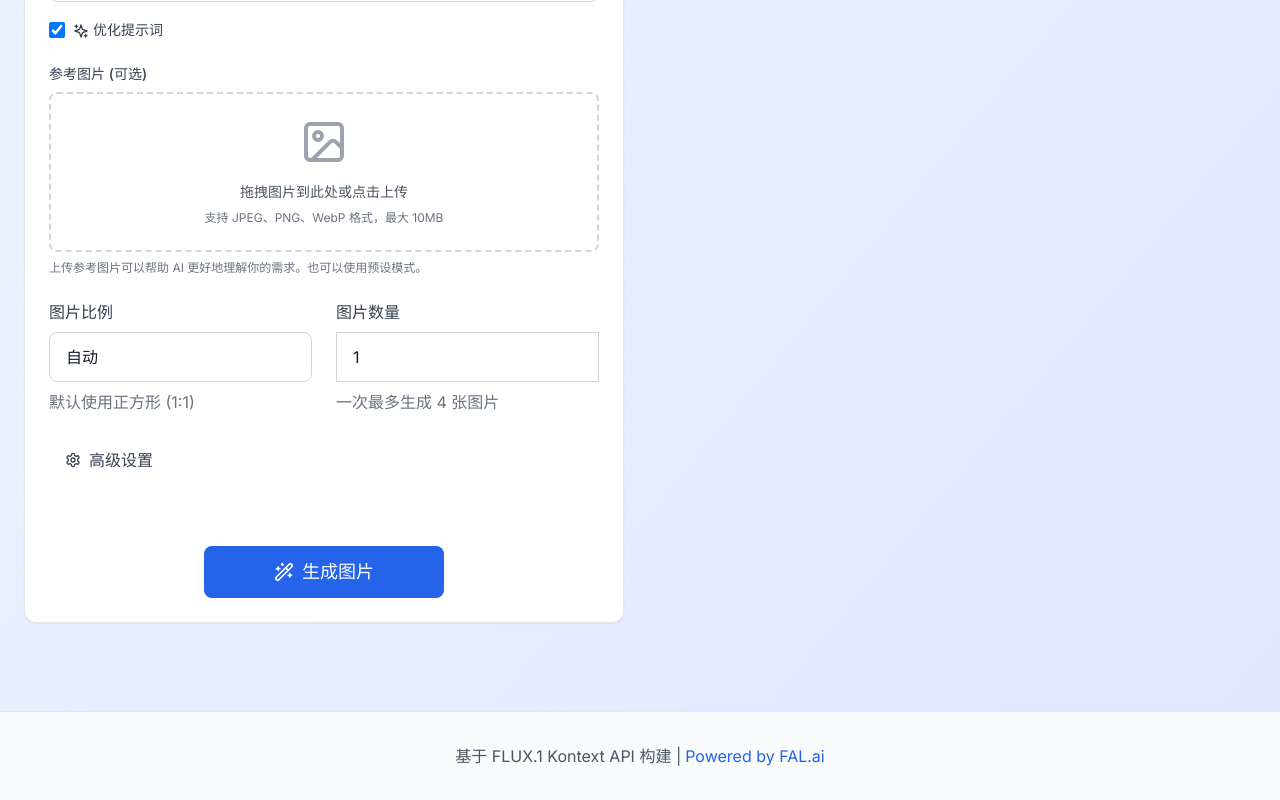
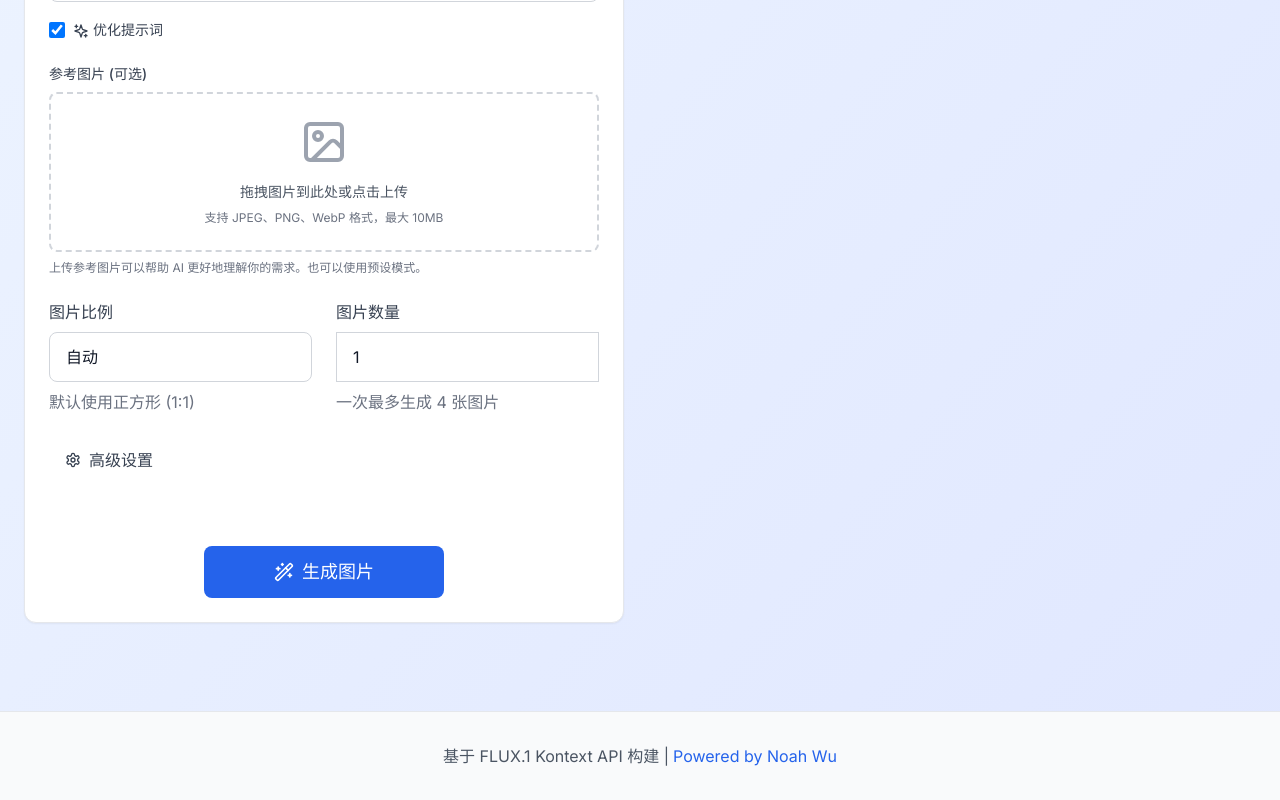
Before and after one commit to Noah-Wu66/FLUX.1-Kontext, a Next.js app: page / in a window 1280 px wide. Shown: the part 756-1556 px from the top of the page. Built offline with nearby package versions, Linux system fonts and the light colour scheme.

Commit message:
更新应用布局配置 - 修改 app/layout.tsx

```diff
--- a/app/layout.tsx
+++ b/app/layout.tsx
@@ -43,9 +43,9 @@ export default function RootLayout({
               <div className="text-center">
                 <p className="text-sm pc:text-base text-gray-600">
                   基于 FLUX.1 Kontext API 构建 |
-                  <a href="https://fal.ai" target="_blank" rel="noopener noreferrer" className="text-primary-600 hover:text-primary-700 ml-1">
-                    Powered by FAL.ai
-                  </a>
+                  <span className="text-primary-600 ml-1">
+                    Powered by Noah Wu
+                  </span>
                 </p>
               </div>
             </div>
```
